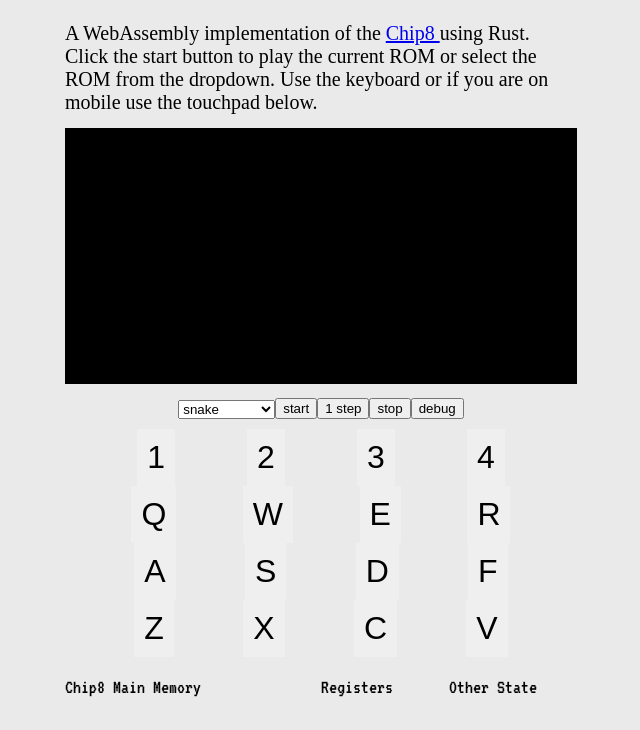
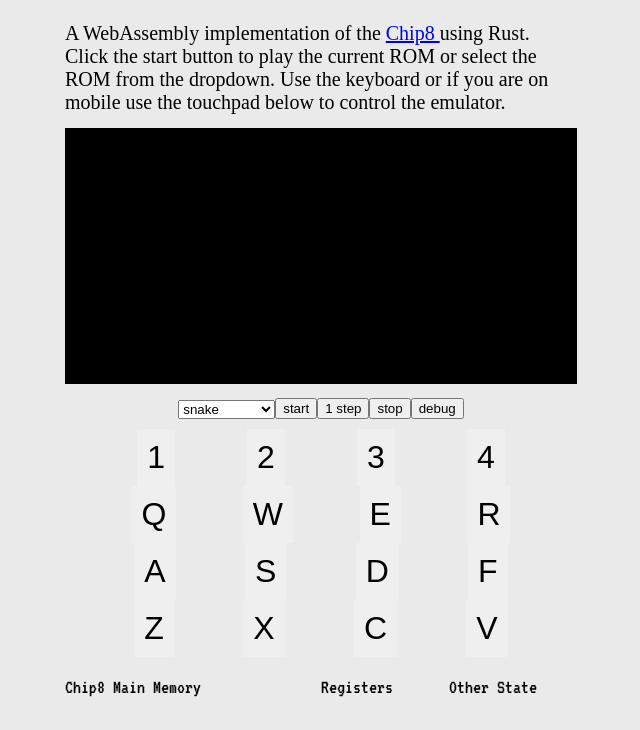
Before and after one commit to Dmarcano/rustChip8, a website built with webpack: page wasm-chip8/www/index.html in a window 1280 px wide. Shown: the part 70-800 px from the top of the page, without its empty margins (319-959 px from the left). Built offline with nearby package versions, Linux system fonts and the light colour scheme; files whose address does not match are found by name; what wasm_chip8 would draw is missing.

Commit message:
update html chip8 description

```diff
--- a/wasm-chip8/www/index.html
+++ b/wasm-chip8/www/index.html
@@ -102,7 +102,7 @@
           <h2>Chip8 Emulator</h2>
 
           <p>A WebAssembly implementation of the <a href="https://en.wikipedia.org/wiki/CHIP-8"> Chip8 </a> using Rust. Click the start button to play the current
-          ROM or select the ROM from the dropdown. Use the keyboard or if you are on mobile use the touchpad below.
+          ROM or select the ROM from the dropdown. Use the keyboard or if you are on mobile use the touchpad below to control the emulator.
           </p>
         </div>
       </header>
```
